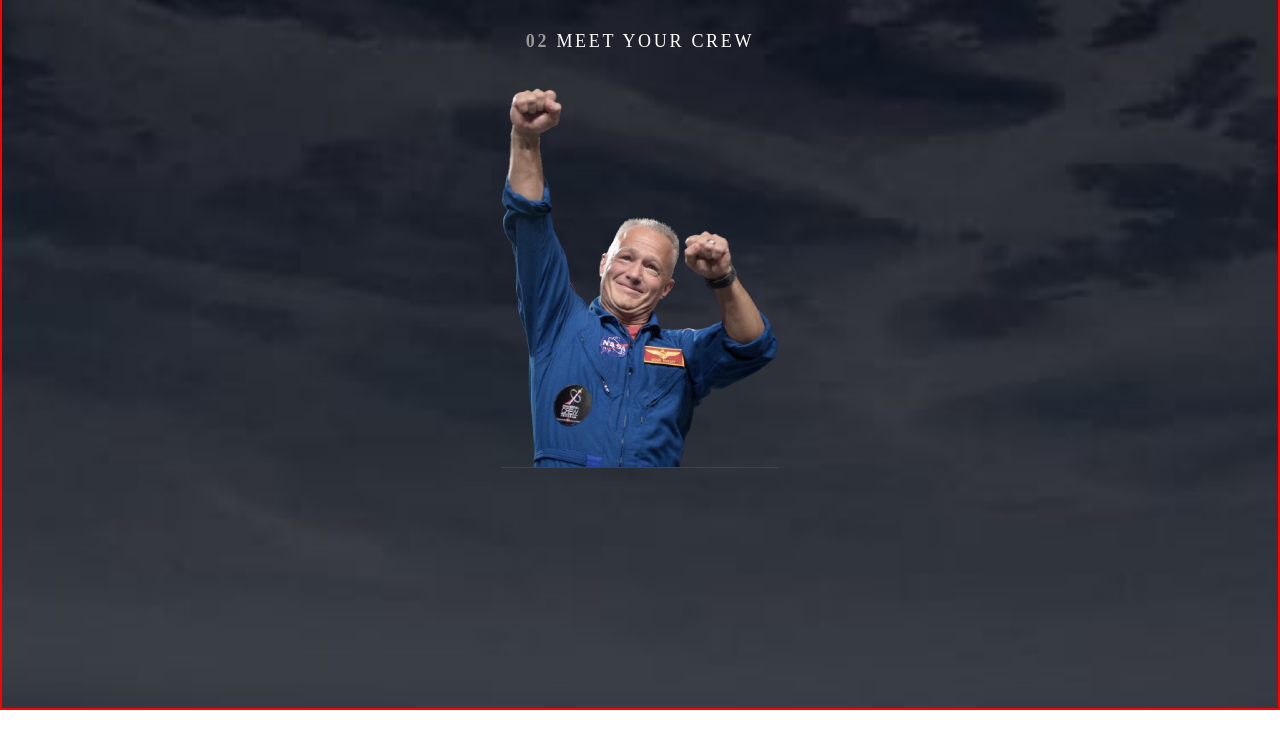
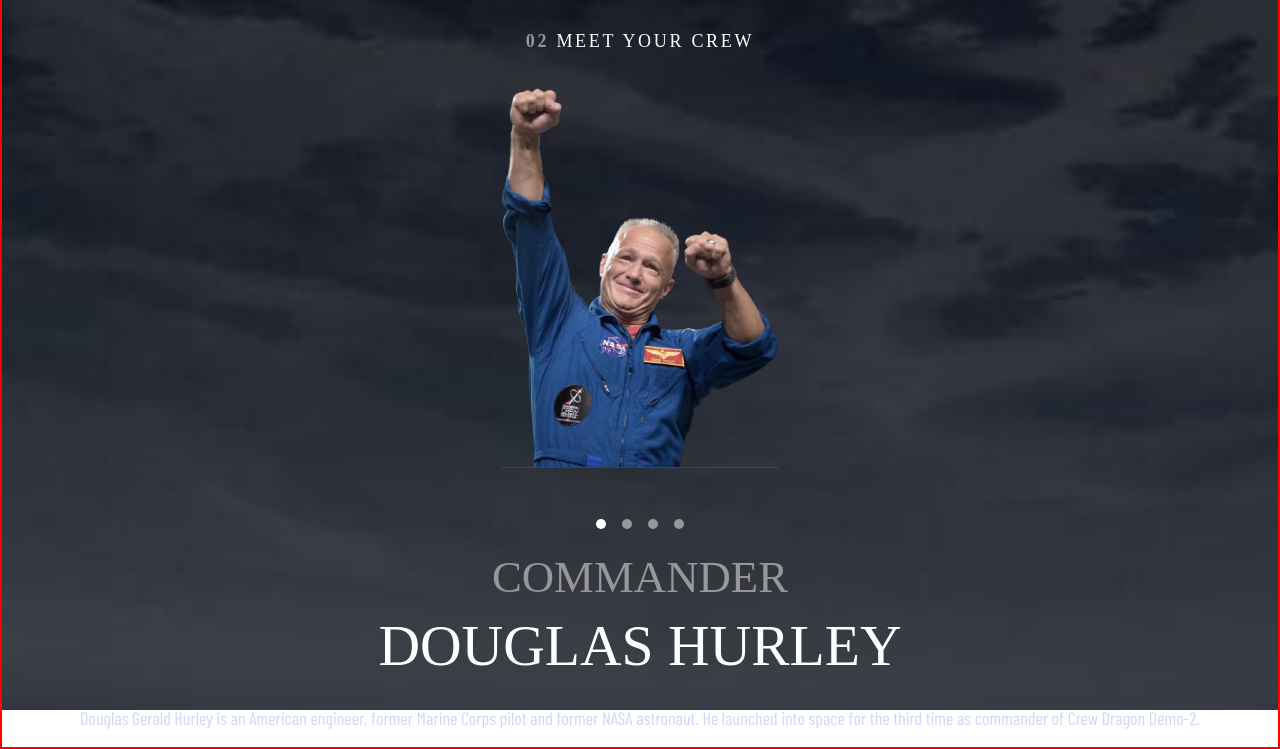
Before and after one commit to bengera/space-tourism, a website: page crew-commander.html in a window 1280 px wide. Shown: the part 90-839 px from the top of the page. Before the commit the page ends 800 px from the top, so only its background shows below. Drawn offline with nearby package versions, Linux system fonts and the light colour scheme; a web font is replaced by a local one.

Commit message:
white-space-fix-new

```diff
--- a/crew-commander.html
+++ b/crew-commander.html
@@ -33,6 +33,24 @@
   <div class="img-container">
   <img class="crew__photo" src="assets/crew/image-douglas-hurley.webp" alt="commander">
 </div>
+
+<div class="dots flex-row">
+  <div class="dot active" data-num="1"></div>
+  <div class="dot" data-num="2"></div>
+  <div class="dot" data-num="3"></div>
+  <div class="dot" data-num="4"></div>
+</div>
+
+<div class="flex-col">
+  <p class="crew__role">Commander</p>
+  <h2 class="crew__name">Douglas Hurley</h2>
+  <p class="crew__bio">
+    Douglas Gerald Hurley is an American engineer, former Marine Corps pilot
+    and former NASA astronaut. He launched into space for the third time as
+    commander of Crew Dragon Demo-2.
+  </p>
+</div>
+
   </section>
 
 
--- a/sass/_crew.scss
+++ b/sass/_crew.scss
@@ -3,14 +3,14 @@
   background-repeat: no-repeat;
   background-size: cover;
   background-position: center;
-  // height: 100vh;
+  height: 100vh;
 
 }
 
 .section-crew {
   color: #d0d6f9;
   border: 2px solid red;
-  height: 100vh;
+  // height: 100vh;
 }
 
 .title {
@@ -40,9 +40,18 @@
     color: #979797;
   }
 
-  &__name {}
+  &__name {
+    font-size: 4.5vw;
+          text-transform: uppercase;
+          margin-bottom: 10px;
+          // font-size: clamp(40px, 8vw, 90px);
+  }
 
-  &__bio {}
+  &__bio {
+    line-height: 25px;
+    padding: 1rem;
+    font-size: 18px;
+  }
 
 }
 
@@ -52,6 +61,7 @@
 .dots {
   gap: 1rem;
   margin-top: 1rem;
+  margin-bottom: 1.4rem;
 }
 
 .dot {
```
Also changed, not shown: css/style.css.
